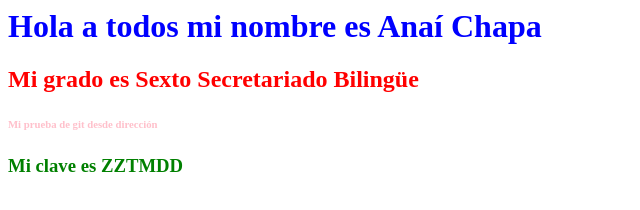
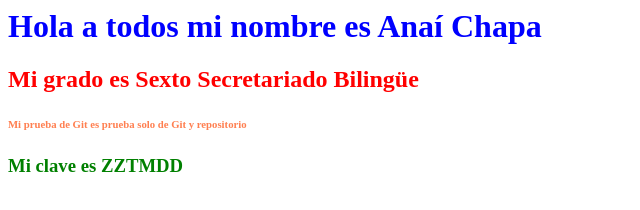
Before and after one commit to anaichapa/examen, a plain HTML site: page proyecto/index.html in a window 1280 px wide. Shown: the whole page, without its empty margins (0-640 px from the left). Drawn offline with Linux system fonts and the light colour scheme.

Commit message:
modificacion de los archivos html y css

```diff
--- a/proyecto/css/style.css
+++ b/proyecto/css/style.css
@@ -8,5 +8,5 @@ h3{
 	color: green;
 }
 h6{
-	color: pink;
+	color: coral;
 }
--- a/proyecto/index.html
+++ b/proyecto/index.html
@@ -7,7 +7,7 @@
 <body>
 	<h1>Hola a todos mi nombre es Anaí Chapa</h1>
 	<h2>Mi grado es Sexto Secretariado Bilingüe</h2>
-	<h6>Mi prueba de git desde dirección</h3>
+	<h6>Mi prueba de Git es prueba solo de Git y repositorio</h3>
 	<h3>Mi clave es ZZTMDD</h4>
 
 </body>
```
